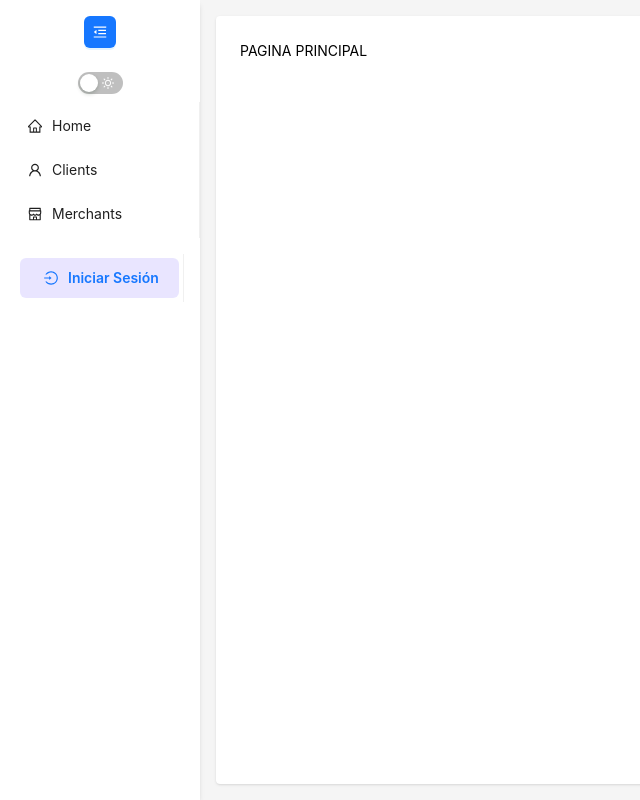
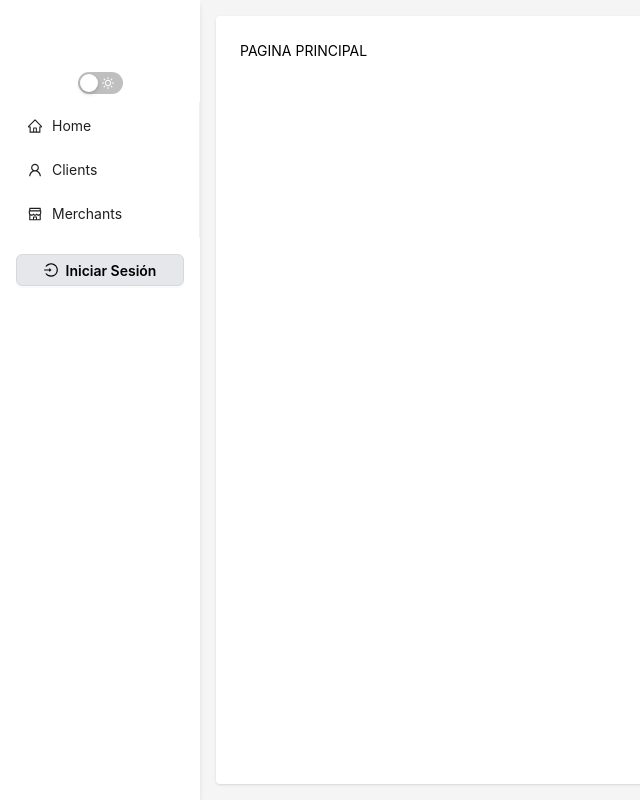
Before and after one commit to AlejandroMartinez-petroprix/ClientMerchant, a Next.js app in the folder frontEnd/: page / in a window 1280 px wide. Shown: the whole page, without its empty margins (0-640 px from the left). Built offline with nearby package versions, Linux system fonts and the light colour scheme.

Commit message:
style:[SIDEBAR]: Unificar color del tema oscuro

```diff
--- a/frontEnd/src/common/components/SidebarComponent/Delivery/components/Sidebar.tsx
+++ b/frontEnd/src/common/components/SidebarComponent/Delivery/components/Sidebar.tsx
@@ -49,44 +49,90 @@ const Sidebar: React.FC<SidebarProps> = ({ theme, toggleTheme }) => {
       trigger={null}
       collapsible
       collapsed={collapsed}
-      className={`h-screen shadow-md ${theme === "light" ? "bg-white text-black" : "bg-gray-900 text-white"}`}
-      theme="light"
+      className={`h-screen shadow-md transition-all duration-300 ${
+        theme === "dark" ? "bg-gray-900 text-white" : "bg-white text-black"
+      }`}
+      theme={theme === "dark" ? "dark" : "light"}
     >
+      {/* Botón de colapsar */}
       <div className="flex justify-center items-center p-4">
-        <Button type="primary" onClick={toggleCollapsed} icon={collapsed ? <MenuUnfoldOutlined /> : <MenuFoldOutlined />} />
+        <Button
+          type="text"
+          icon={collapsed ? <MenuUnfoldOutlined className="text-white" /> : <MenuFoldOutlined className="text-white" />}
+          onClick={toggleCollapsed}
+          className="text-xl"
+        />
       </div>
 
+      {/* Switch de tema */}
       <div className="flex justify-center items-center p-2">
-        <Switch checked={theme === "dark"} onChange={toggleTheme} checkedChildren={<MoonOutlined />} unCheckedChildren={<SunOutlined />} />
+        <Switch
+          checked={theme === "dark"}
+          onChange={toggleTheme}
+          checkedChildren={<MoonOutlined />}
+          unCheckedChildren={<SunOutlined />}
+        />
       </div>
 
-      <Menu theme="light" mode="inline" defaultSelectedKeys={["1"]} items={[
-        { key: "/", icon: <HomeOutlined />, label: <Link href="/">Home</Link> },
-        { key: "/clients", icon: <UserOutlined />, label: <Link href="/pages/clients">Clients</Link> },
-        { key: "/merchants", icon: <ShopOutlined />, label: <Link href="/pages/merchants">Merchants</Link> },
-      ]} />
+      {/* Menú de navegación */}
+      <Menu
+        theme={theme === "dark" ? "dark" : "light"}
+        mode="inline"
+        defaultSelectedKeys={["1"]}
+        className="border-none"
+        items={[
+          {
+            key: "/",
+            icon: <HomeOutlined />,
+            label: <Link href="/">Home</Link>,
+          },
+          {
+            key: "/clients",
+            icon: <UserOutlined />,
+            label: <Link href="/pages/clients">Clients</Link>,
+          },
+          {
+            key: "/merchants",
+            icon: <ShopOutlined />,
+            label: <Link href="/pages/merchants">Merchants</Link>,
+          },
+        ]}
+      />
 
+      {/* Botón de autenticación */}
       <div className="mt-auto p-4">
-        <Menu theme="light" mode="inline" items={[
-          {
-            key: "auth",
-            icon: token ? <LogoutOutlined style={{ color: "#1677ff" }} /> : <LoginOutlined style={{ color: "#1677ff" }} />,
-            label: (
-              <span style={{ color: "#1677ff", fontWeight: "600" }}>
-                {token ? "Cerrar Sesión" : "Iniciar Sesión"}
-              </span>
-            ),
-            onClick: token ? logout : () => setIsModalOpen(true),
-            style: { backgroundColor: "rgba(40, 3, 250, 0.1)", borderRadius: "6px" },
-          },
-        ]} />
+        <Button
+          type="default"
+          block
+          icon={token ? <LogoutOutlined /> : <LoginOutlined />}
+          className={`flex items-center justify-center gap-2 font-semibold transition-all ${
+            theme === "dark" ? "bg-gray-800 text-white hover:bg-gray-700" : "bg-gray-200 text-black hover:bg-gray-300"
+          }`}
+          onClick={token ? logout : () => setIsModalOpen(true)}
+        >
+          {token ? "Cerrar Sesión" : "Iniciar Sesión"}
+        </Button>
       </div>
 
-      <Modal title="Iniciar Sesión" open={isModalOpen} onCancel={() => setIsModalOpen(false)} footer={[
-        <Button key="cancel" onClick={() => setIsModalOpen(false)}>Cancelar</Button>,
-        <Button key="accept" type="primary" onClick={handleTokenSubmit}>Aceptar</Button>,
-      ]}>
-        <Input.Password placeholder="Introduce tu token" value={tempToken} onChange={(e) => setTempToken(e.target.value)} />
+      {/* Modal de inicio de sesión */}
+      <Modal
+        title="Iniciar Sesión"
+        open={isModalOpen}
+        onCancel={() => setIsModalOpen(false)}
+        footer={[
+          <Button key="cancel" onClick={() => setIsModalOpen(false)}>
+            Cancelar
+          </Button>,
+          <Button key="accept" type="primary" onClick={handleTokenSubmit}>
+            Aceptar
+          </Button>,
+        ]}
+      >
+        <Input.Password
+          placeholder="Introduce tu token"
+          value={tempToken}
+          onChange={(e) => setTempToken(e.target.value)}
+        />
       </Modal>
     </Sider>
   );
```
